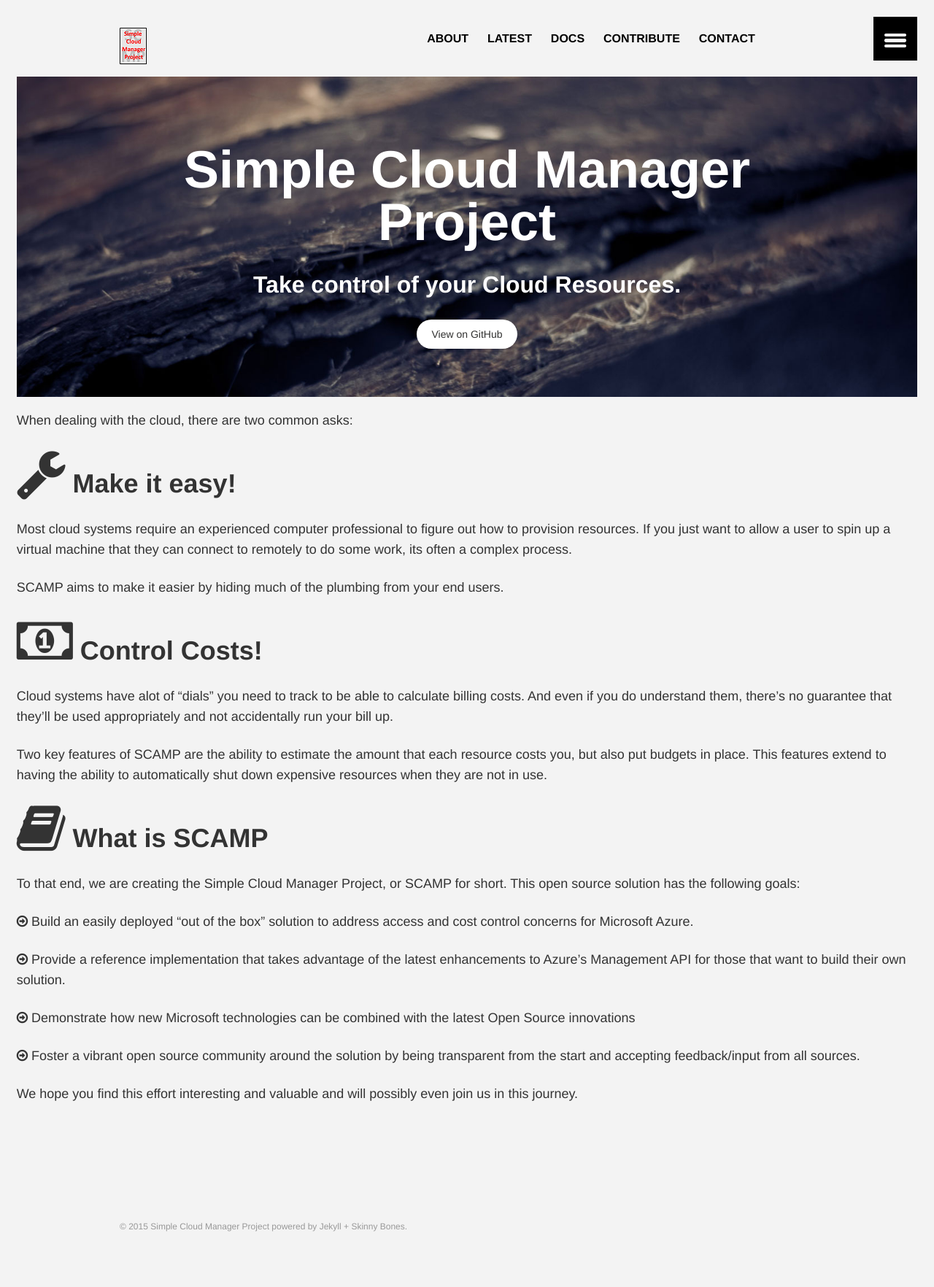
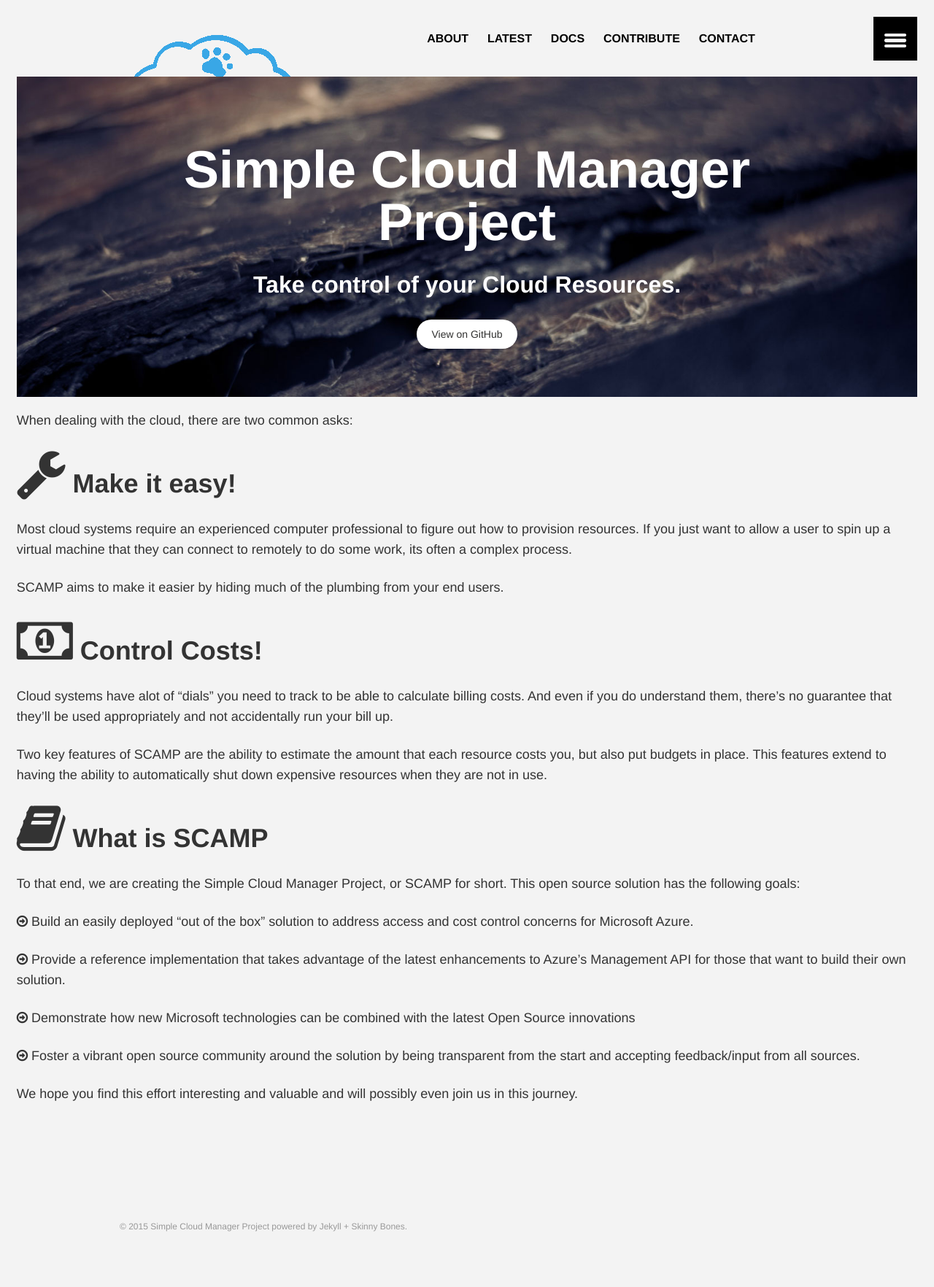
Before and after one commit to brentstineman/SimpleCloudManagerProject.github.io, a Jekyll site: the page built from index.md, in a window 1280 px wide. Shown: the whole page at 73% size. Built offline with Jekyll 4.4.1, drawn with Linux system fonts in a browser that asks for light colours.

Commit message:
updated main logo

```diff
--- a/_includes/header.html
+++ b/_includes/header.html
@@ -1,6 +1,6 @@
 <header id="masthead">
   <div class="inner-wrap">
-    <a href="{{ site.url }}/" class="site-title"><img src="/images/SCAMP-Logo-temp-sm.png" /></a>
+    <a href="{{ site.url }}/" class="site-title"><img src="/images/Logo-Blue_250x150.png" /></a>
     <nav role="navigation" class="menu top-menu">
         {% include navigation.html %}
     </nav>
```
Also changed, not shown: images/Logo-Blue_250x150.png (added).
